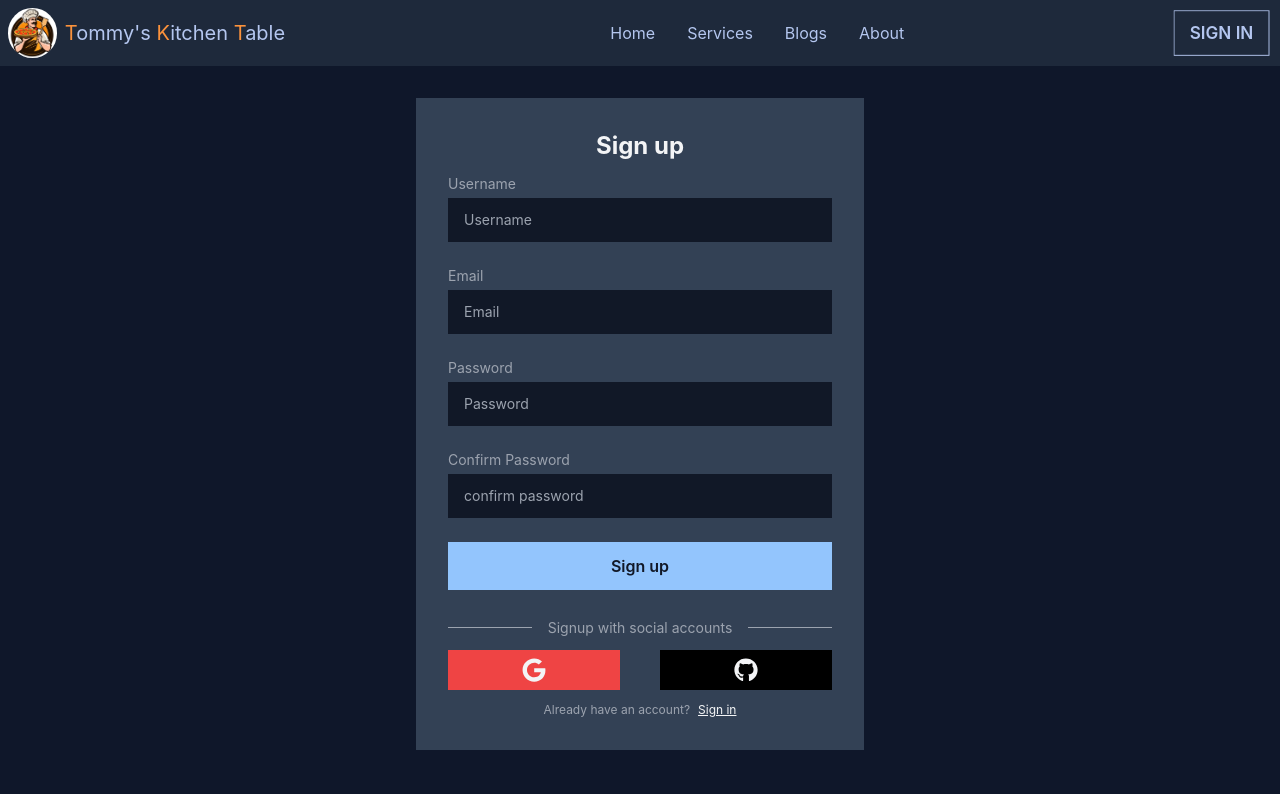
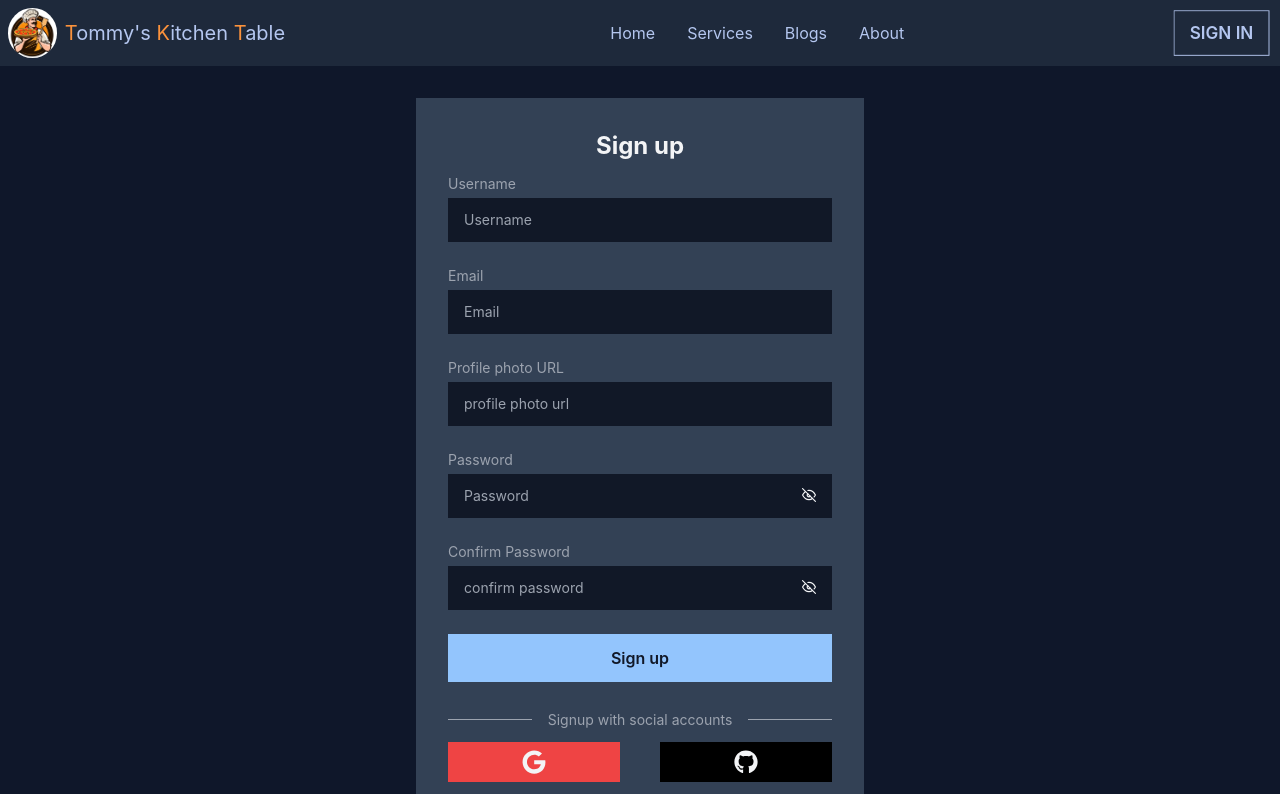
Before and after one commit to MohammadRakib1e18/tomy-mia-kitchen-table-client-site, a React (Create React App) app: page /registration in a window 1280 px wide. Shown: the top 794 px of the page. Built offline with nearby package versions, Linux system fonts and the light colour scheme; no server answers.

Commit message:
registration is completed with react hot toast

```diff
--- a/src/App.js
+++ b/src/App.js
@@ -1,11 +1,13 @@
 import { RouterProvider } from "react-router-dom";
 import "./App.css";
 import { routes } from "./Routes/routes";
+import { Toaster } from "react-hot-toast";
 
 function App() {
   return (
     <div>
       <RouterProvider router={routes}></RouterProvider>
+      <Toaster></Toaster>
     </div>
   );
 }
--- a/src/Pages/Login/Login.js
+++ b/src/Pages/Login/Login.js
@@ -1,14 +1,14 @@
-import React from "react";
+import React, { useState } from "react";
 import { Link } from "react-router-dom";
 import { FaGithub, FaGoogle } from "react-icons/fa";
+import { FiEyeOff, FiEye } from "react-icons/fi";
 
 const Login = () => {
+  const [show, setShow] = useState(false);
   return (
     <div className="mt-8 w-5/6 mx-auto max-w-md p-8 space-y-3 rounded-xl   bg-slate-700   text-gray-100">
       <h1 className="text-2xl font-bold text-center">Sign in</h1>
       <form
-        novalidate=""
-        action=""
         className="space-y-6 ng-untouched ng-pristine ng-valid"
       >
         <div className="space-y-1 text-sm">
@@ -23,17 +23,29 @@ const Login = () => {
             className="w-full px-4 py-3    border-gray-700   bg-gray-900   text-gray-100 focus:border-violet-400"
           />
         </div>
-        <div className="space-y-1 text-sm">
+        <div className="space-y-1 text-sm relative">
           <label for="password" className="block   text-gray-400">
             Password
           </label>
           <input
-            type="password"
+            type={`${show ? "text" : "password"}`}
             name="password"
             id="password"
             placeholder="**********"
             className="w-full px-4 py-3    border-gray-700   bg-gray-900   text-gray-100 focus:border-violet-400"
           />
+          <span
+            className="absolute right-4 top-1/2"
+            onClick={() => {
+              setShow(!show);
+            }}
+          >
+            {show ? (
+              <FiEye className="faFac2" />
+            ) : (
+              <FiEyeOff className="faFac1" />
+            )}
+          </span>
         </div>
         <button className="block w-full font-semibold p-3 text-center  text-gray-900   bg-blue-300">
           Sign in
--- a/src/Pages/Registration/Registration.js
+++ b/src/Pages/Registration/Registration.js
@@ -1,18 +1,86 @@
-import React from 'react';
-import { FaGithub, FaGoogle } from 'react-icons/fa';
-import { Link } from 'react-router-dom';
+import React, { useContext, useState } from "react";
+import { FaGithub, FaGoogle } from "react-icons/fa";
+import { Link, useNavigate } from "react-router-dom";
+import { FiEyeOff, FiEye } from "react-icons/fi";
+import { AuthContext } from "../../contexts/AuthProvider";
+import Swal from "sweetalert2";
+import { updateProfile } from "firebase/auth";
+import toast from "react-hot-toast";
 
 const Registration = () => {
+  const [show, setShow] = useState(false);
+  const [show2, setShow2] = useState(false);
+  const { auth, createUser, googleSignIn, githubSignIn } =
+    useContext(AuthContext);
+  const navigate = useNavigate();
+
+  const handleRegisterForm = (event) => {
+    event.preventDefault();
+    const form = event.target;
+    const name = form.username.value;
+    const email = form.email.value;
+    const userPhotoURL = form.photo.value;
+    const password = form.password.value;
+    const confirm = form.confirm.value;
+
+    if (password !== confirm) {
+      toast.error("password didn't match!");
+      return;
+    }
+
+    createUser(email, password)
+      .then((result) => {
+        updateProfile(auth.currentUser, {
+          displayName: `${name}`,
+          photoURL: `${userPhotoURL}`,
+        })
+          .then(() => {})
+          .catch((error) => {
+            toast.error(`${error.message}`);
+          });
+        Swal.fire({
+          icon: "success",
+          title: `Hello, ${name}`,
+          text: "Registration Successful!",
+          showConfirmButton: true,
+          timer: 1500,
+        });
+        navigate("/");
+      })
+      .catch((error) => {
+        toast.error(`${error.message}`);
+      });
+  };
+  const handleGoogleSignIn = () => {
+    googleSignIn()
+      .then((result) => {
+        toast.success("Registration with Google Completed Successfully!");
+        navigate("/");
+      })
+      .catch((error) => {
+        toast.error(`${error.message}`);
+      });
+  };
+  const handleGithubSignIn = () => {
+    githubSignIn()
+      .then((result) => {
+        toast.success("Registration with Github Completed Successfully!");
+        navigate("/");
+      })
+      .catch((error) => {
+        toast.error(`${error.message}`);
+      });
+  };
+
   return (
     <div className="mt-8 w-5/6 mx-auto max-w-md p-8 space-y-3   bg-slate-700   text-gray-100">
       <h1 className="text-2xl font-bold text-center">Sign up</h1>
       <form
-          novalidate=""
-          action=""
+        onSubmit={handleRegisterForm}
         className="space-y-6 ng-untouched ng-pristine ng-valid"
       >
         <div className="space-y-1 text-sm">
-            <label for="username" className="block   text-gray-400">
+          <label htmlFor="username" className="block   text-gray-400">
             Username
           </label>
           <input
@@ -21,10 +89,11 @@ const Registration = () => {
             id="username"
             placeholder="Username"
             className="w-full px-4 py-3    border-gray-700   bg-gray-900   text-gray-100 focus:border-violet-400"
+            required
           />
         </div>
         <div className="space-y-1 text-sm">
-            <label for="email" className="block   text-gray-400">
+          <label htmlFor="email" className="block   text-gray-400">
             Email
           </label>
           <input
@@ -33,32 +102,73 @@ const Registration = () => {
             id="email"
             placeholder="Email"
             className="w-full px-4 py-3    border-gray-700   bg-gray-900   text-gray-100 focus:border-violet-400"
+            required
           />
         </div>
 
         <div className="space-y-1 text-sm">
-            <label for="password" className="block   text-gray-400">
+          <label htmlFor="photo" className="block   text-gray-400">
+            Profile photo URL
+          </label>
+          <input
+            type="text"
+            name="photo"
+            id="photo"
+            placeholder="profile photo url"
+            className="w-full px-4 py-3    border-gray-700   bg-gray-900   text-gray-100 focus:border-violet-400"
+            required
+          />
+        </div>
+
+        <div className="space-y-1 text-sm relative">
+          <label htmlFor="password" className="block   text-gray-400">
             Password
           </label>
           <input
-              type="password"
+            type={`${show ? "text" : "password"}`}
             name="password"
             id="password"
             placeholder="Password"
             className="w-full px-4 py-3    border-gray-700   bg-gray-900   text-gray-100 focus:border-violet-400"
+            required
           />
+          <span
+            className="absolute right-4 top-1/2"
+            onClick={() => {
+              setShow(!show);
+            }}
+          >
+            {show ? (
+              <FiEye className="faFac2" />
+            ) : (
+              <FiEyeOff className="faFac1" />
+            )}
+          </span>
         </div>
-          <div className="space-y-1 text-sm">
-            <label for="confirm" className="block   text-gray-400">
+        <div className="space-y-1 text-sm relative">
+          <label htmlFor="confirm" className="block   text-gray-400">
             Confirm Password
           </label>
           <input
-              type="password"
+            type={`${show2 ? "text" : "password"}`}
             name="confirm"
             id="confirm"
             placeholder="confirm password"
             className="w-full px-4 py-3    border-gray-700   bg-gray-900   text-gray-100 focus:border-violet-400"
+            required
           />
+          <span
+            className="absolute right-4 top-1/2"
+            onClick={() => {
+              setShow2(!show2);
+            }}
+          >
+            {show2 ? (
+              <FiEye className="faFac2" />
+            ) : (
+              <FiEyeOff className="faFac1" />
+            )}
+          </span>
         </div>
         <button className="block w-full font-semibold p-3 text-center  text-gray-900   bg-blue-300">
           Sign up
@@ -72,10 +182,16 @@ const Registration = () => {
         <div className="flex-1 h-px sm:w-16   bg-gray-400"></div>
       </div>
       <div className="flex justify-between space-x-10">
-          <h2 className="bg-red-500 text-2xl w-full  flex justify-center py-2 cursor-pointer">
+        <h2
+          onClick={handleGoogleSignIn}
+          className="bg-red-500 text-2xl w-full  flex justify-center py-2 cursor-pointer"
+        >
           <FaGoogle />
         </h2>
-          <h2 className="bg-black text-2xl w-full  flex justify-center py-2 cursor-pointer">
+        <h2
+          onClick={handleGithubSignIn}
+          className="bg-black text-2xl w-full  flex justify-center py-2 cursor-pointer"
+        >
           <FaGithub />
         </h2>
       </div>
```
Lines whose indentation alone changed are shown as unchanged.
